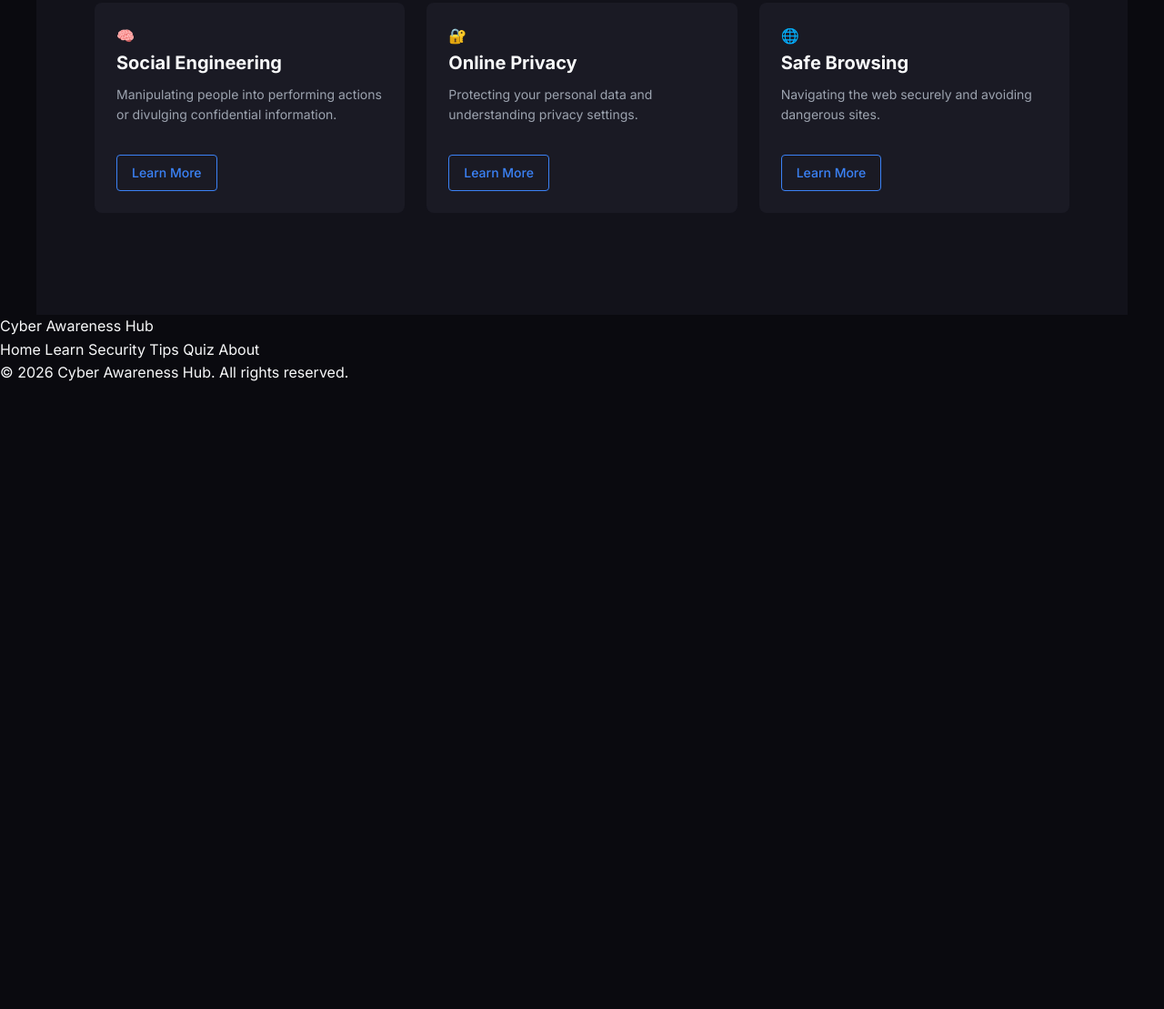
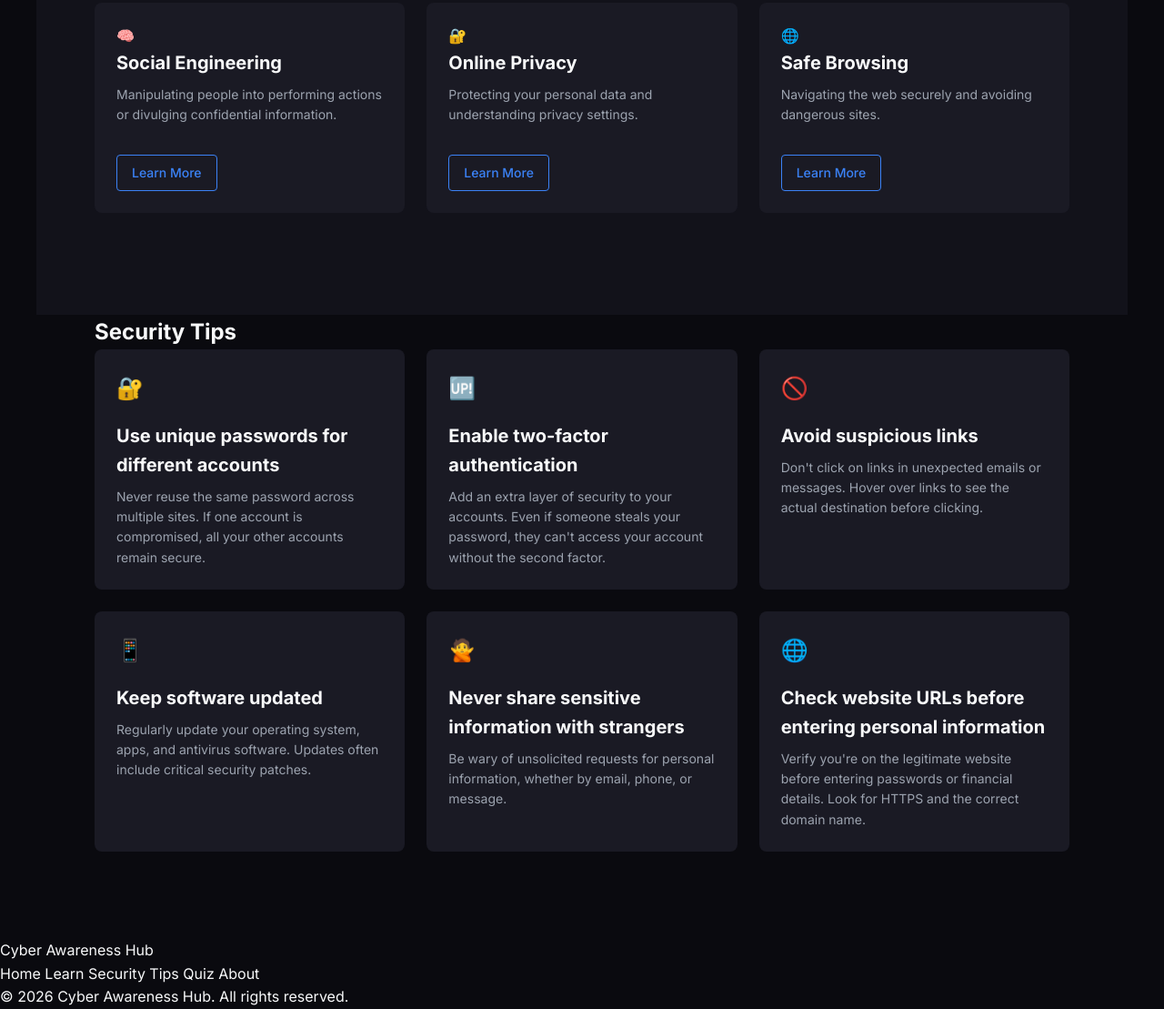
Before and after one commit to aakkmm123/Cyber-Awareness-Hub, a plain HTML site: page index.html in a window 1280 px wide. Shown: the part 1106-2215 px from the top of the page at 91% size. Before the commit the page ends 1529 px from the top, so only its background shows below. Drawn offline with Linux system fonts and the light colour scheme.

Commit message:
feat: add security tips section

```diff
--- a/index.html
+++ b/index.html
@@ -86,8 +86,47 @@
                     <p>Navigating the web securely and avoiding dangerous sites.</p>
                     <a href="#!" class="learn-more">Learn More</a>
                 </div>
+</div>
+        </section>
+
+        <section class="tips" id="tips">
+            <div class="section-header">
+                <h2>Security Tips</h2>
+            </div>
+            <div class="tips-grid">
+                <div class="tip-card">
+                    <span class="tip-icon">🔐</span>
+                    <h3>Use unique passwords for different accounts</h3>
+                    <p>Never reuse the same password across multiple sites. If one account is compromised, all your other accounts remain secure.</p>
+                </div>
+                <div class="tip-card">
+                    <span class="tip-icon">🆙</span>
+                    <h3>Enable two-factor authentication</h3>
+                    <p>Add an extra layer of security to your accounts. Even if someone steals your password, they can't access your account without the second factor.</p>
+                </div>
+                <div class="tip-card">
+                    <span class="tip-icon">🚫</span>
+                    <h3>Avoid suspicious links</h3>
+                    <p>Don't click on links in unexpected emails or messages. Hover over links to see the actual destination before clicking.</p>
+                </div>
+                <div class="tip-card">
+                    <span class="tip-icon">📱</span>
+                    <h3>Keep software updated</h3>
+                    <p>Regularly update your operating system, apps, and antivirus software. Updates often include critical security patches.</p>
+                </div>
+                <div class="tip-card">
+                    <span class="tip-icon">🙅</span>
+                    <h3>Never share sensitive information with strangers</h3>
+                    <p>Be wary of unsolicited requests for personal information, whether by email, phone, or message.</p>
+                </div>
+                <div class="tip-card">
+                    <span class="tip-icon">🌐</span>
+                    <h3>Check website URLs before entering personal information</h3>
+                    <p>Verify you're on the legitimate website before entering passwords or financial details. Look for HTTPS and the correct domain name.</p>
+                </div>
             </div>
         </section>
+
     </main>
 
     <!-- Phishing Modal -->
--- a/style.css
+++ b/style.css
@@ -173,6 +173,50 @@ section {
     padding: 6rem 5%;
     max-width: 1200px;
     margin: 0 auto;
+}
+
+#tips {
+    padding-top: 0;
+}
+
+.tips {
+    padding-top: 0;
+}
+
+.tips-grid {
+    display: grid;
+    grid-template-columns: repeat(auto-fill, minmax(300px, 1fr));
+    gap: 1.5rem;
+}
+
+.tip-card {
+    background-color: var(--card-bg);
+    border-radius: 8px;
+    padding: 1.5rem;
+    display: flex;
+    flex-direction: column;
+    align-items: flex-start;
+    transition: transform 0.3s ease;
+}
+
+.tip-card:hover {
+    transform: translateY(-4px);
+}
+
+.tip-icon {
+    font-size: 1.5rem;
+    margin-bottom: 1rem;
+}
+
+.tip-card h3 {
+    font-size: 1.25rem;
+    margin-bottom: 0.5rem;
+}
+
+.tip-card p {
+    font-size: 0.875rem;
+    color: var(--text-secondary);
+    margin-bottom: 0;
 }
 
 .learn {
```
